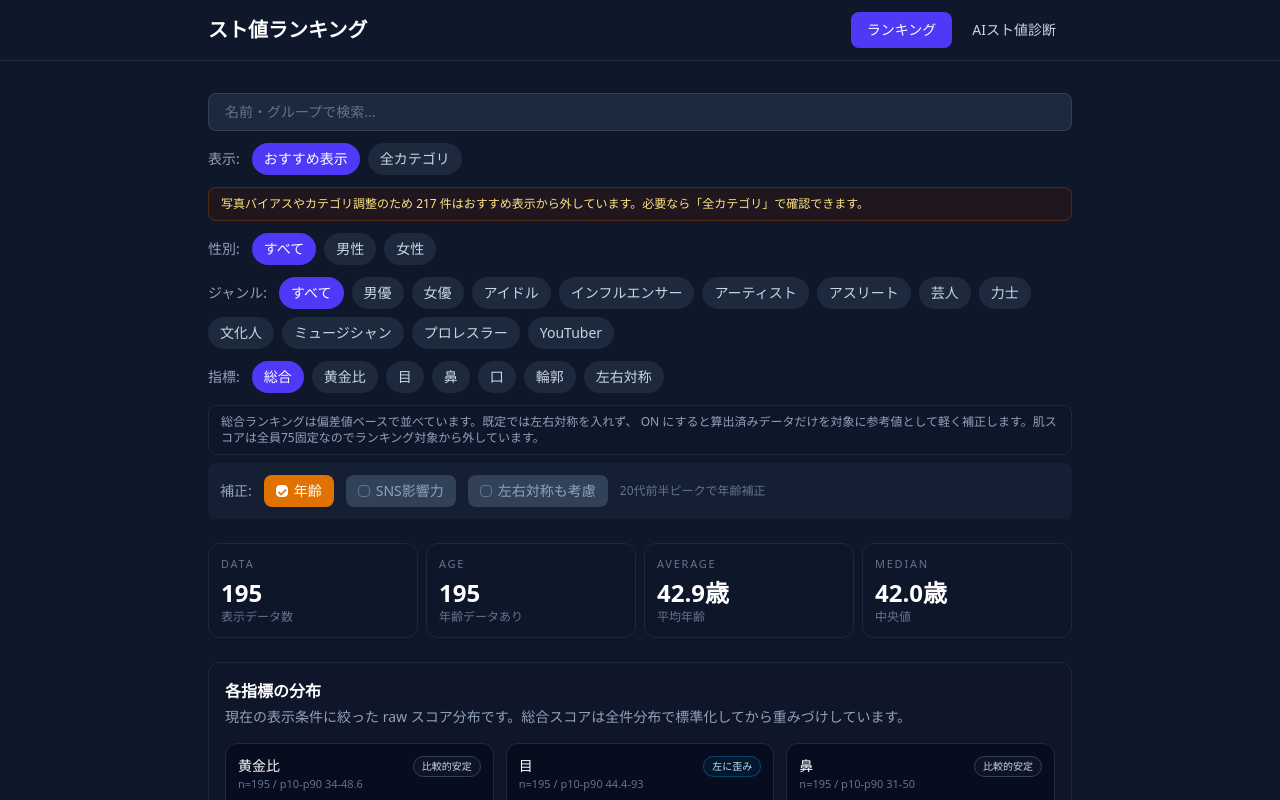
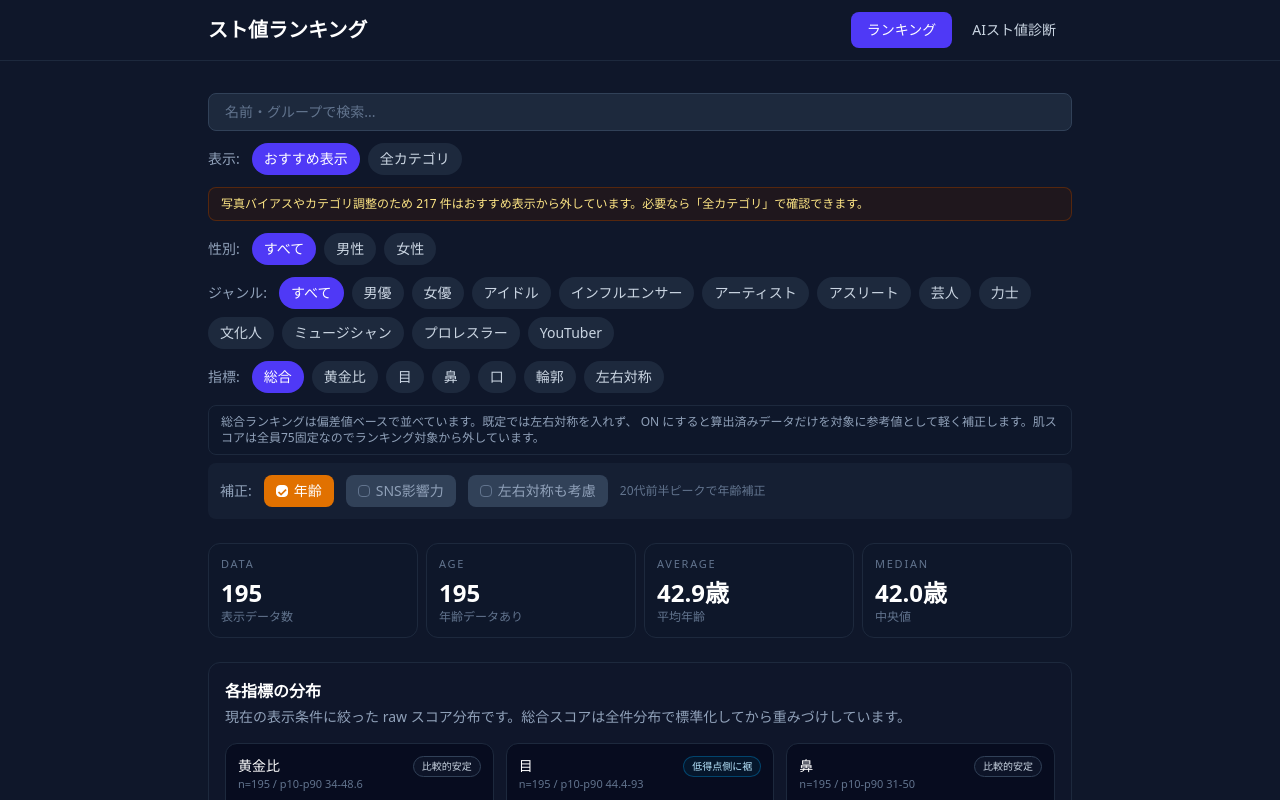
Before and after one commit to jim-auto/charm-ranking-and-lookalike, a React (Vite) app in the folder web/: page /#/ in a window 1280 px wide. Shown: the top 800 px of the page. Built offline with nearby package versions, Linux system fonts and the light colour scheme.

Commit message:
Clarify distribution skew labels

```diff
--- a/web/src/components/MetricDistributionPanel.tsx
+++ b/web/src/components/MetricDistributionPanel.tsx
@@ -41,14 +41,14 @@ function describeDistribution(distribution: MetricDistribution): {
 
   if (distribution.skew >= 0.8) {
     return {
-      label: '右に歪み',
+      label: '高得点側に裾',
       tone: 'border-emerald-800/70 bg-emerald-950/30 text-emerald-200',
     };
   }
 
   if (distribution.skew <= -0.8) {
     return {
-      label: '左に歪み',
+      label: '低得点側に裾',
       tone: 'border-sky-800/70 bg-sky-950/30 text-sky-200',
     };
   }
```
